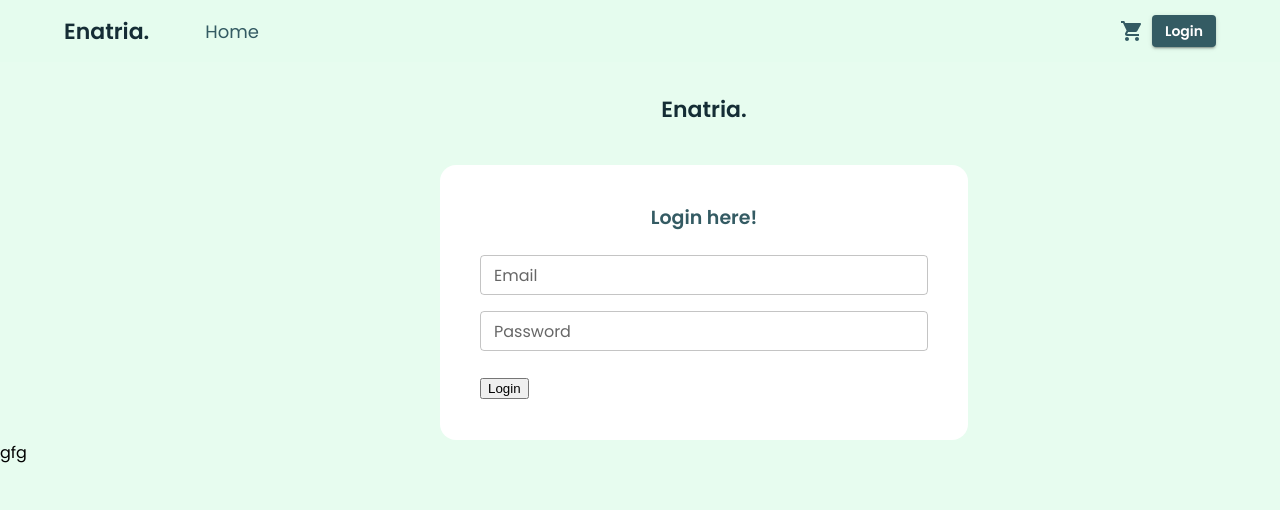
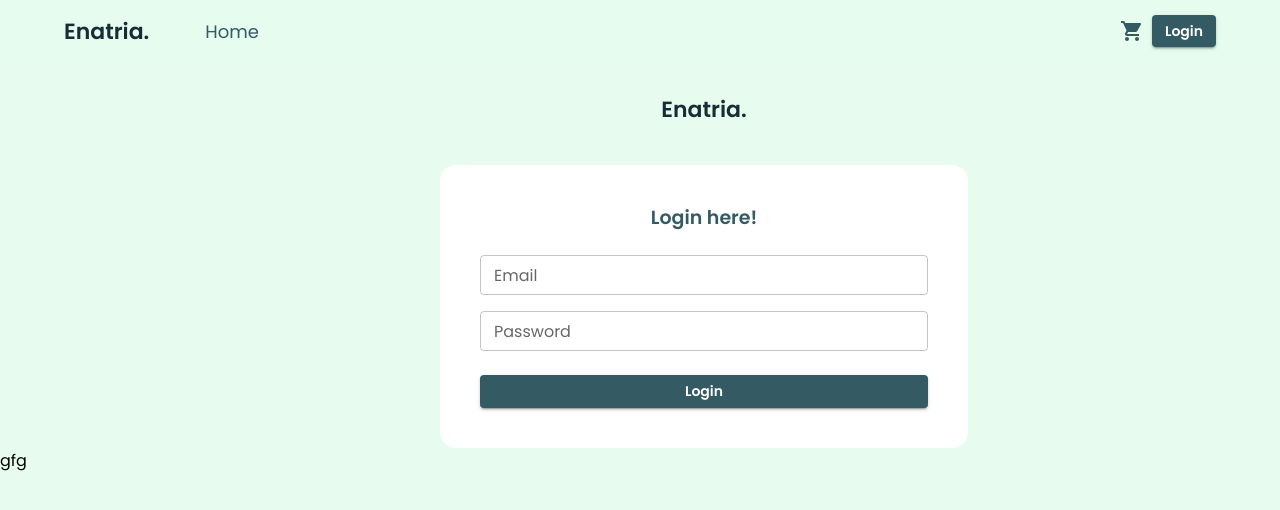
Before and after one commit to enatria/e-commerce, a React (Create React App) app: page /login in a window 1280 px wide. Shown: the top 510 px of the page. Built offline with nearby package versions, Linux system fonts and the light colour scheme.

Commit message:
fix button

```diff
--- a/src/components/atoms/Button/index.js
+++ b/src/components/atoms/Button/index.js
@@ -10,21 +10,15 @@ export const buttonVariant = {
 function Button(props) {
     if (props.blank && props.link) {
         return (
-            <a href={props.link} target="_blank" rel="noreferrer">
-            <MuiButton  sx={{textTransform:'none', fontSize:14, fontWeight:600, width:'100%'}} variant={props.variant} color="primary" onClick={props.onClick} size={props.size}>
+            <MuiButton type={props.type}  sx={{textTransform:'none', fontSize:14, fontWeight:600, width:'100%'}} variant={props.variant} color="primary" onClick={props.onClick} size={props.size}>
                 {props.children}
             </MuiButton>
-            </a>
         )
     } else {
         return (
-            <RouteLink
-            style={{textDecoration: 'none'}}
-            to={props.href} target={props.blank ? '_blank' : ''} >
-                <MuiButton sx={{textTransform:'none', fontSize:14, fontWeight:600, width:'100%'}} variant={props.variant} color="primary" onClick={props.onClick} size={props.size}>
+                <MuiButton type={props.type} sx={{textTransform:'none', fontSize:14, fontWeight:600, width:'100%'}} variant={props.variant} color="primary" onClick={props.onClick} size={props.size}>
                     {props.children}
                 </MuiButton>
-            </RouteLink>
         )
     }
 }
@@ -32,14 +26,14 @@ function Button(props) {
 Button.defaultProps = {
     variant: buttonVariant.DEFAULT,
     size: 'small',
-    href: '/'
+    type : ''
 };
 
 Button.propTypes = {
-    href: PropTypes.string,
     variant: PropTypes.string,
     size: PropTypes.string,
-    onClick: PropTypes.func
+    onClick: PropTypes.func,
+    type: PropTypes.string,
 };
 
 export default Button;
--- a/src/components/molecules/CardLogin/index.js
+++ b/src/components/molecules/CardLogin/index.js
@@ -6,7 +6,7 @@ import { makeStyles } from '@mui/styles';
 import { Button } from '../../atoms';
 import { isAuthenticated, authenticate  } from '../../../config/authService';
 import { setTokens } from '../../../config/tokenCreator';
-import { start, success, error } from '../../../redux/authenticationSlice';
+import { pending, success, error } from '../../../redux/authenticationSlice';
 import { useDispatch } from 'react-redux';
 import { useHistory } from 'react-router-dom';
 
@@ -83,7 +83,7 @@ const CardLogin = () => {
                 <TextField size="small" className={classes.root} id="outlined-basic" sx={{ marginBottom: 2, width: '100%' }} color='primary' label="Email" variant="outlined" value={email} onChange={(e)=>setEmail(e.target.value)}/>
                 <TextField size="small" id="outlined-basic" sx={{ width: '100%' }} color="primary" label="Password" type="password" variant="outlined" value={password} onChange={(e)=>setPassword(e.target.value)}/>
                 <Box  sx={{marginTop:3, width:'100%'}}>
-                    <button type="submit">Login</button>
+                    <Button type="submit">Login</Button>
                 </Box>
                 </form>
         </Box>
--- a/src/redux/authenticationSlice.js
+++ b/src/redux/authenticationSlice.js
@@ -28,5 +28,5 @@ const authenticationSlice = createSlice({
 
 
 
-  export const { start, success, error } = authenticationSlice.actions;
+  export const { pending, success, error } = authenticationSlice.actions;
   export const authenticationReducer = authenticationSlice.reducer;
```
